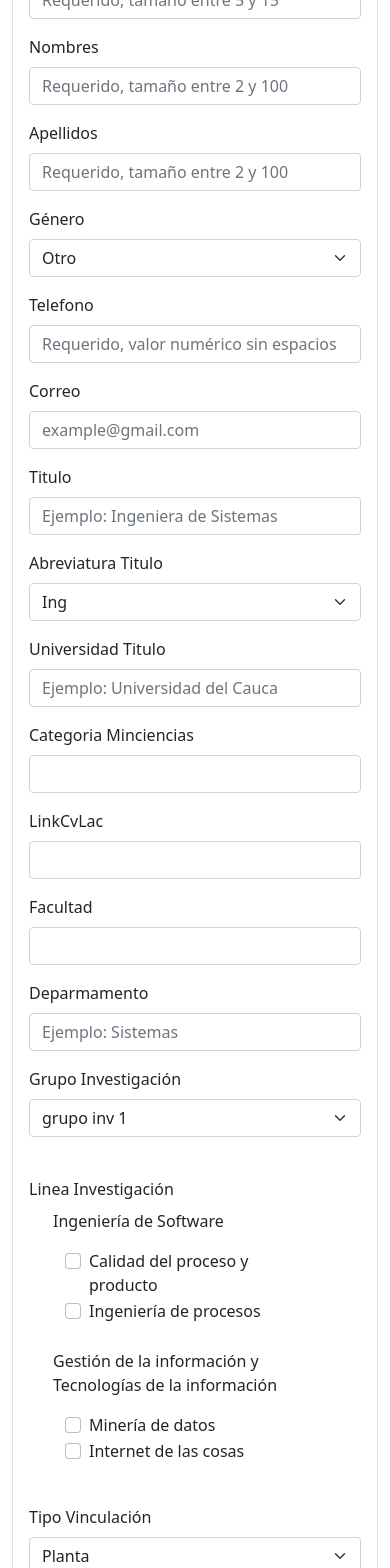
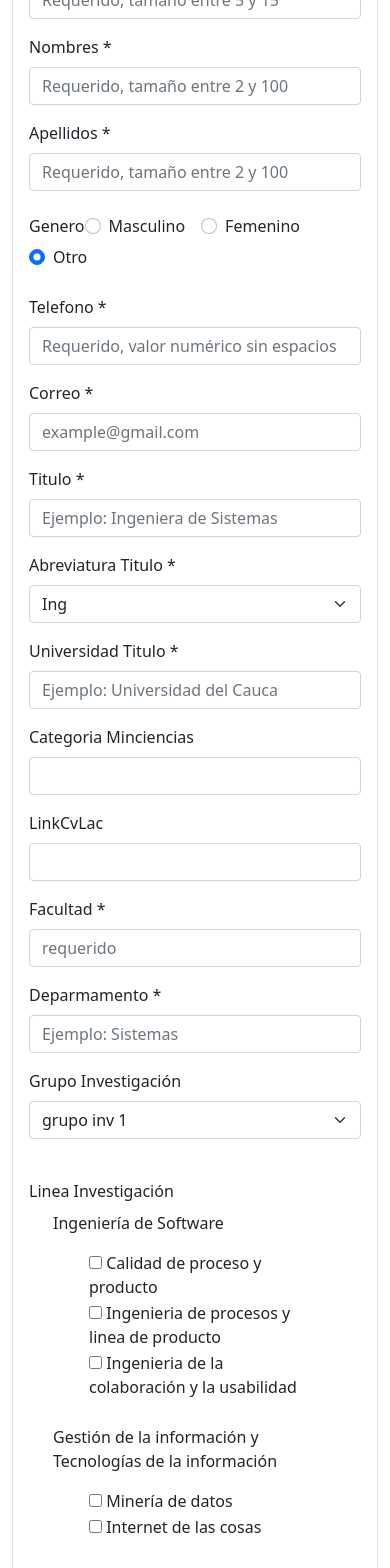
Before and after one commit to dario10101/crud-docentes-front, an Angular app: page /docentes/form in a window 390 px wide. Shown: the part 320-1888 px from the top of the page. Built offline with nearby package versions, Linux system fonts and the light colour scheme.

Commit message:
linea base terminada

```diff
--- a/src/app/docentes/form.component.html
+++ b/src/app/docentes/form.component.html
@@ -25,7 +25,7 @@
 
                     <!-- Tipo Identificacion -->
                     <div class="mb-3">
-                        <label for="exampleDataList" class="form-label">Tipo Identificación</label>
+                        <label for="exampleDataList" class="form-label">Tipo Identificación * </label>
                         <div class="col-sm-1">
                             <select [(ngModel)]="docente.tipoIdentificacion" name="tipoIdentificacion" id="tipoIdentificacion" class="form-select">
                                 <option [value]="item" *ngFor="let item of listaTipoIdent">{{item}}</option>
@@ -51,7 +51,7 @@
 
                     <!-- Nombres -->
                     <div class="mb-3">
-                        <label for="nombres" class="form-label">Nombres</label>
+                        <label for="nombres" class="form-label">Nombres *</label>
                         <div class="col-sm-6">
                             <input [(ngModel)]="docente.nombres" #nombres="ngModel" type="text" class="form-control" id="nombres" name="nombres"
                                 required minlength="2" maxlength="100"
@@ -67,7 +67,7 @@
 
                     <!-- Apellidos -->
                     <div class="mb-3">
-                        <label for="apellidos" class="form-label">Apellidos</label>
+                        <label for="apellidos" class="form-label">Apellidos *</label>
                         <div class="col-sm-6">
                             <input [(ngModel)]="docente.apellidos" #apellidos="ngModel" type="text" class="form-control" id="apellidos" name="apellidos"
                                 required minlength="5"
@@ -82,21 +82,32 @@
                     </div>
 
                     <!-- genero -->
-                    <div class="mb-3">
-                        <label for="genero" class="form-label">Género</label>
-                        <div class="col-sm-2">
-                            <select name="genero" id="genero" class="form-select" [(ngModel)]="docente.genero">
-                                <option [value]="item" *ngFor="let item of listaGenero">{{item}}</option>
-                            </select>
+                    <div>
+                        <label for="genero" class="col-form-label col-sm-2">Genero</label>
+                        <div class="form-check form-check-inline">
+                            <input class="form-check-input" type="radio" name="inlineRadioOptions" id="inlineRadio1" value="Masculino"
+                                [(ngModel)]="docente.genero">
+                            <label class="form-check-label" for="inlineRadio1">Masculino</label>
+                        </div>
+                        <div class="form-check form-check-inline">
+                            <input class="form-check-input" type="radio" name="inlineRadioOptions" id="inlineRadio2" value="Femenino"
+                                [(ngModel)]="docente.genero">
+                            <label class="form-check-label" for="inlineRadio2">Femenino</label>
+                        </div>
+                        <div class="form-check form-check-inline">
+                            <input class="form-check-input" type="radio" name="inlineRadioOptions" id="inlineRadio3" value="Otro"
+                                [(ngModel)]="docente.genero">
+                            <label class="form-check-label" for="inlineRadio3">Otro</label>
                         </div>
                     </div>
+                    <br>
 
                     <!-- telefono -->
                     <div class="mb-3">
-                        <label for="telefono" class="form-label">Telefono</label>
+                        <label for="telefono" class="form-label">Telefono *</label>
                         <div class="col-sm-6">
                             <input type="text" class="form-control" id="telefono" aria-describedby="emailHelp" [(ngModel)]="docente.telefono" name="telefono" #telefono="ngModel"
-                            required pattern="[3][0-8]{9}"
+                            required pattern="[3][0-9]{9}"
                             [class.is-invalid]="telefono.invalid && (telefono.dirty || telefono.touched)"
                             [class.is-valid]="telefono.valid"
                             placeholder="Requerido, valor numérico sin espacios">
@@ -109,7 +120,7 @@
 
                     <!-- correo -->
                     <div class="mb-3">
-                        <label for="correo" class="form-label">Correo</label>
+                        <label for="correo" class="form-label">Correo *</label>
                         <div class="col-sm-6">
                             <input type="email" class="form-control" id="correo" [(ngModel)]="docente.correo" name="email" #correo="ngModel"
                             required pattern="[a-zA-Z0-9_]+([.][a-zA-Z0-9_]+)*@[a-zA-Z0-9_]+([.][a-zA-Z0-9_]+)*[.][a-zA-Z]{1,5}"
@@ -125,7 +136,7 @@
 
                     <!-- titulo -->
                     <div class="mb-3">
-                        <label for="titulo" class="form-label">Titulo</label>
+                        <label for="titulo" class="form-label">Titulo *</label>
                         <div class="col-sm-6">
                             <input type="text" class="form-control" id="titulo" [(ngModel)]="docente.titulo" name="titulo" #titulo="ngModel"
                             required
@@ -141,7 +152,7 @@
 
                     <!-- abreviaturaTitulo -->
                     <div class="mb-3">
-                        <label for="abreviaturaTitulo" class="form-label">Abreviatura Titulo</label>
+                        <label for="abreviaturaTitulo" class="form-label">Abreviatura Titulo *</label>
                         <div class="col-sm-1">
                             <select name="abreviaturaTitulo" id="abreviaturaTitulo" class="form-select"
                                 [(ngModel)]="docente.abreviaturaTitulo">
@@ -152,7 +163,7 @@
 
                     <!-- universidadTitulo -->
                     <div class="mb-3">
-                        <label for="universidadTitulo" class="form-label">Universidad Titulo</label>
+                        <label for="universidadTitulo" class="form-label">Universidad Titulo *</label>
                         <div class="col-sm-6">
                             <input type="text" class="form-control" id="universidadTitulo" [(ngModel)]="docente.universidadTitulo" name="universidadTitulo" #universidadTitulo="ngModel"
                             required
@@ -185,12 +196,13 @@
 
                     <!-- facultad -->
                     <div class="mb-3">
-                        <label for="facultad" class="form-label">Facultad</label>
+                        <label for="facultad" class="form-label">Facultad *</label>
                         <div class="col-sm-6">
                             <input type="text" class="form-control" id="facultad" [(ngModel)]="docente.facultad" name="facultad" #facultad="ngModel"
                             required
                             [class.is-invalid]="facultad.invalid && (facultad.dirty || facultad.touched)"
-                            [class.is-valid]="facultad.valid">
+                            [class.is-valid]="facultad.valid"
+                            placeholder="requerido">
 
                             <div class="form-text text-danger" *ngIf="facultad.invalid && (facultad.dirty || facultad.touched)">
                                 <p>La facultad del docente es requerida</p>
@@ -200,7 +212,7 @@
 
                     <!-- deparmamento -->
                     <div class="mb-3">
-                        <label for="deparmamento" class="form-label">Deparmamento</label>
+                        <label for="deparmamento" class="form-label">Deparmamento *</label>
                         <div class="col-sm-6">
                             <input type="text" class="form-control" id="deparmamento" [(ngModel)]="docente.deparmamento" name="deparmamento" #deparmamento="ngModel"
                             required
@@ -228,42 +240,49 @@
                     <!-- lineaInvestigacion -->
                     <br><div class="mb-3">
                         <label for="lineaInvestigacion" class="form-label">Linea Investigación</label>
-                        <div class="col-sm-6">
+                        <div class="col-sm-12">
 
                             <!-- <input type="text" class="form-control" id="lineaInvestigacion" [(ngModel)]="docente.lineaInvestigacion" name="lineaInvestigacion" required> -->
                             <div class="container">
                                 <div class="container">
                                     <p>Ingeniería de Software</p>
                                     <div class="container">
-                                        <div class="form-check form-check-inline">
-                                            <input class="form-check-input" type="checkbox" id="inlineCheckbox1" value="option1">
-                                            <label class="form-check-label" for="inlineCheckbox1">Calidad del proceso y producto</label>
-                                        </div>
-                                        <div class="form-check form-check-inline">
-                                            <input class="form-check-input" type="checkbox" id="inlineCheckbox2" value="option2">
-                                            <label class="form-check-label" for="inlineCheckbox2">Ingeniería de procesos</label>
+
+                                        <div class="form-check form-check-inline" *ngFor="let item of categoryList">
+                                            <div *ngIf="!item.isSelected">
+                                                <input type="checkbox" [(ngModel)]="item.isSelected" name="list_name" value="{{item.id}}"
+                                                    (change)="isAllSelected()" />
+                                                {{item.value}}
+                                            </div>
+                                            <div *ngIf="item.isSelected">
+                                                <input type="checkbox" checked value="{{item.id}}" (change)="isAllSelected()" />
+                                                {{item.value}}
+                                            </div>
                                         </div>
                                     </div>
                                     <br>
+
+                                    <!-- quitar datos quemadoss -->
                                     <p>Gestión de la información y Tecnologías de la información</p>
                                     <div class="container">
                                         <div class="form-check form-check-inline">
-                                            <input class="form-check-input" type="checkbox" id="inlineCheckbox1" value="option1">
-                                            <label class="form-check-label" for="inlineCheckbox1">Minería de datos</label>
+                                            <input class="checkbox" type="checkbox" id="inlineCheckbox1" value="option1">
+                                            Minería de datos
                                         </div>
                                         <div class="form-check form-check-inline">
-                                            <input class="form-check-input" type="checkbox" id="inlineCheckbox2" value="option2">
-                                            <label class="form-check-label" for="inlineCheckbox2">Internet de las cosas</label>
+                                            <input class="checkbox" type="checkbox" id="inlineCheckbox2" value="option2">
+                                            Internet de las cosas
                                         </div>
                                     </div>
                                 </div>
                             </div>
+
+                            </div>
                         </div>
-                    </div>
 
                     <!-- tipoVinculacion -->
                     <br><div class="mb-3">
-                        <label for="tipoVinculacion"  class="form-label">Tipo Vinculación</label>
+                        <label for="tipoVinculacion"  class="form-label">Tipo Vinculación *</label>
                         <div class="col-sm-3">
                             <select name="tipoVinculacion" id="tipoVinculacion" class="form-select"
                                 [(ngModel)]="docente.tipoVinculacion">
@@ -274,7 +293,7 @@
 
                     <!-- escalafon -->
                     <div class="mb-3">
-                        <label for="escalafon"  class="form-label">Escalafón</label>
+                        <label for="escalafon"  class="form-label">Escalafón *</label>
                         <div class="col-sm-3">
                             <select name="escalafon" id="escalafon" class="form-select" [(ngModel)]="docente.escalafon">
                                 <option [value]="item" *ngFor="let item of listaEscalafon">{{item}}</option>
@@ -284,10 +303,14 @@
 
                     <!-- observacion -->
                     <div class="mb-3">
-                        <label for="observacion" class="form-label">Observacion</label>
+                        <label for="observacion" class="form-label">Observación</label>
                         <div class="col-sm-6">
-                            <input type="text" class="form-control" id="observacion" aria-describedby="emailHelp"
-                                [(ngModel)]="docente.observacion" name="observacion" required>
+                            <textarea class="form-control" placeholder="Observación adicional, opcional" id="floatingTextarea2"
+                                style="height: 100px" [(ngModel)]="docente.observacion" name="observacion"></textarea>
+
+                            <!-- <input type="textarea" class="form-control" id="observacion" aria-describedby="emailHelp"
+                                [(ngModel)]="docente.observacion" name="observacion"> -->
+
                         </div>
                     </div>
 
--- a/src/app/docentes/form.component.ts
+++ b/src/app/docentes/form.component.ts
@@ -2,8 +2,7 @@ import { Component, OnInit } from '@angular/core';
 import { Router, ActivatedRoute } from '@angular/router';
 import { Docente } from './docente';
 import { DocenteService } from './docente.service';
-import { FormGroup, FormBuilder, Validators } from '@angular/forms';
-import { ReactiveFormsModule } from "@angular/forms";
+import { FormBuilder, FormGroup, FormArray, FormControl, Validators } from '@angular/forms';
 import swal from 'sweetalert2';
 
 
@@ -20,9 +19,12 @@ export class FormComponent implements OnInit {
   public errors: string[] = [];
   public mapErrors: Map<string, string> = new Map();
 
-  // form: FormGroup;
   createDocente: boolean = true;
-  // isAddMode: boolean;
+  selectedLI:string = '';
+
+  isMasterSel:boolean;
+  categoryList:any;
+  checkedCategoryList:any;
 
   listaTipoIdent: string[] = ["CC","CE","TI", "NIT"];
   listaGenero: string[] = ["Masculino","Femenino","Otro"];
@@ -31,11 +33,30 @@ export class FormComponent implements OnInit {
   listaTipoVinculacion: string[] = ["Ocasional","Planta","Catedra"];
   listaEscalafon: string[] = ["1","2","3","4","5","6","7","8","9","10","11","12","13","14"];
 
-  constructor(private docenteService: DocenteService, private router: Router, private route: ActivatedRoute) { }
+  constructor(private docenteService: DocenteService,
+              private router: Router,
+              private route: ActivatedRoute,
+              private fb: FormBuilder) {
+
+    this.isMasterSel = false;
+    this.categoryList = [
+      {id:1,value:'Calidad de proceso y producto',isSelected:false},
+      {id:2,value:'Ingenieria de procesos y linea de producto',isSelected:false},
+      {id:3,value:'Ingenieria de la colaboración y la usabilidad',isSelected:true},
+    ];
+
+    this.getCheckedItemList();
+  }
 
   ngOnInit(): void {
     this.createDocente = true;
     this.docente.identificacion = this.route.snapshot.params['identificacion'];
+
+    // desactivar todos
+    for (var i = 0; i < this.categoryList.length; i++) {
+      console.log(this.categoryList[i].value + '  is selected');
+      this.categoryList[i].isSelected = false;
+    }
 
     // Para actualizar
     if (this.docente.identificacion !== undefined) {
@@ -59,10 +80,27 @@ export class FormComponent implements OnInit {
       this.docente.tipoVinculacion = this.route.snapshot.params['tipoVinculacion'];
       this.docente.escalafon = this.route.snapshot.params['escalafon'];
       this.docente.observacion = this.route.snapshot.params['observacion'];
+
+      // linea de investigacion
+      try {
+        // obtener valores seleccionados actuales
+        let lineaInvList: string[] = this.docente.lineaInvestigacion.split("|");
+        console.log('lista linv: ' + lineaInvList);
+        if (lineaInvList.length > 0) {
+          for (var i = 0; i < this.categoryList.length; i++) {
+            for (var j = 0; j < lineaInvList.length; j++) {
+              if (this.categoryList[i].value == lineaInvList[j]) {
+                console.log(this.categoryList[i].value + '  is selected');
+                this.categoryList[i].isSelected = true;
+              }
+            }
+          }
+        }
+        this.selectedLI = lineaInvList.toString();
+      } catch(e){
+        console.log('error al cargar linea de investigacion: ' + e);
+      }
     }
-
-    console.log('form component onInit: docente: ');
-    console.log(this.docente);
   }
 
   public crearDocente(): void {
@@ -90,6 +128,8 @@ export class FormComponent implements OnInit {
   }
 
   public update():void{
+    this.actualizarLineaInvestigacionDocente();
+
     this.docenteService.update(this.docente).subscribe( docente => {
         this.router.navigate(['/docentes']);
         swal.fire('Docente Actualizado', `Docente <b>${docente.nombres}</p> actualizado con éxito!`, 'success');
@@ -98,27 +138,48 @@ export class FormComponent implements OnInit {
   }
 
   submitCrearDocente() {
-    // if (this.angForm.valid) {
-    //   console.log(this.angForm.value);
-    //   this.crearDocente();
-    // } else {
-    //   alert("Error! Por favor verifique los campos");
-    // }
-    //console.log(this.ngForm);
     console.log('form.ts: creando docente...');
+    console.log(this.categoryList);
+    console.log(this.checkedCategoryList);
+    this.actualizarLineaInvestigacionDocente();
     this.crearDocente();
   }
 
+  actualizarLineaInvestigacionDocente() {
+    this.docente.lineaInvestigacion = '';
+    for (var i = 0; i < this.categoryList.length; i++) {
+      if (this.categoryList[i].isSelected) {
+        this.docente.lineaInvestigacion = this.docente.lineaInvestigacion + this.categoryList[i].value;
+        if (i < this.categoryList.length-1) {
+          this.docente.lineaInvestigacion = this.docente.lineaInvestigacion + "|";
+        }
+      }
+    }
+    console.log('linea investigacion resultante: ' + this.docente.lineaInvestigacion);
+  }
 
+  checkUncheckAll() {
+    for (var i = 0; i < this.categoryList.length; i++) {
+      this.categoryList[i].isSelected = this.isMasterSel;
+    }
+    this.getCheckedItemList();
+  }
 
+  isAllSelected() {
+    this.isMasterSel = this.categoryList.every(function(item:any) {
+        return item.isSelected == true;
+    })
+    this.getCheckedItemList();
+  }
 
-  Data: Array<any> = [
-    { name: 'Pear', value: 'pear' },
-    { name: 'Plum', value: 'plum' },
-    { name: 'Kiwi', value: 'kiwi' },
-    { name: 'Apple', value: 'apple' },
-    { name: 'Lime', value: 'lime' }
-  ];
+  getCheckedItemList(){
+    this.checkedCategoryList = [];
+    for (var i = 0; i < this.categoryList.length; i++) {
+      if(this.categoryList[i].isSelected)
+      this.checkedCategoryList.push(this.categoryList[i]);
+    }
+    this.checkedCategoryList = JSON.stringify(this.checkedCategoryList);
+  }
 
 
 }
```
